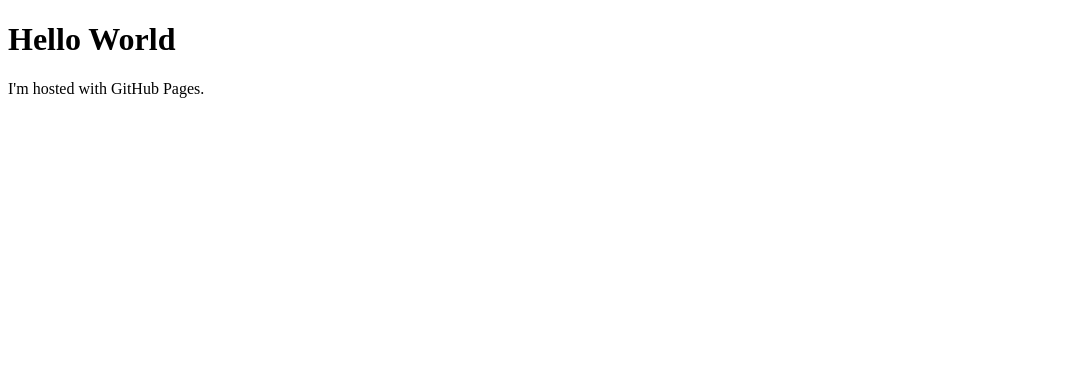
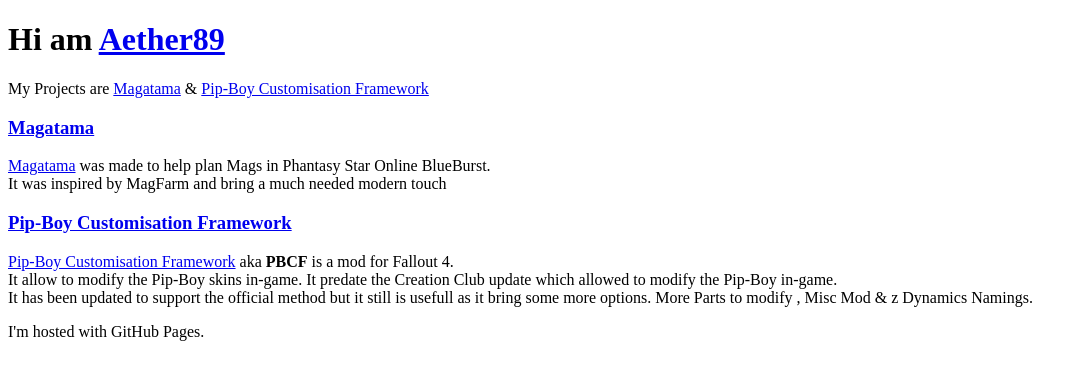
Before and after one commit to Aether89/Aether89.github.io, a plain HTML site: page index.html in a window 1280 px wide. Shown: the whole page, without its empty margins (0-1084 px from the left). Drawn offline with Linux system fonts and the light colour scheme.

Commit message:
Basic details
Add some basic details my projects

```diff
--- a/index.html
+++ b/index.html
@@ -1,7 +1,15 @@
 <!DOCTYPE html>
 <html>
 <body>
-<h1>Hello World</h1>
+<h1>Hi am <a href="https://github.com/Aether89">Aether89</a></h1>
+<p>My Projects are <a href="https:\\magatama.aether89.com">Magatama</a> &amp; <a href="pbcf.aether89.com">Pip-Boy Customisation Framework</a></p>
+
+<h3><a href="https:\\magatama.aether89.com">Magatama</a></h3>
+<p><a href="https:\\magatama.aether89.com">Magatama</a> was made to help plan Mags in Phantasy Star Online BlueBurst.<br> It was inspired by MagFarm and bring a much needed modern touch</p>
+
+<h3><a href="http:\\pbcf.aether89.com">Pip-Boy Customisation Framework</a></h3>
+<p><a href="http:\\pbcf.aether89.com">Pip-Boy Customisation Framework</a> aka <b>PBCF</b> is a mod for Fallout 4.<br>It allow to modify the Pip-Boy skins in-game. It predate the Creation Club update which allowed to modify the Pip-Boy in-game. <br>It has been updated to support the official method but it still is usefull as it bring some more options. More Parts to modify , Misc Mod &amp z Dynamics Namings.</p>
+
 <p>I'm hosted with GitHub Pages.</p>
 </body>
 </html>
```
